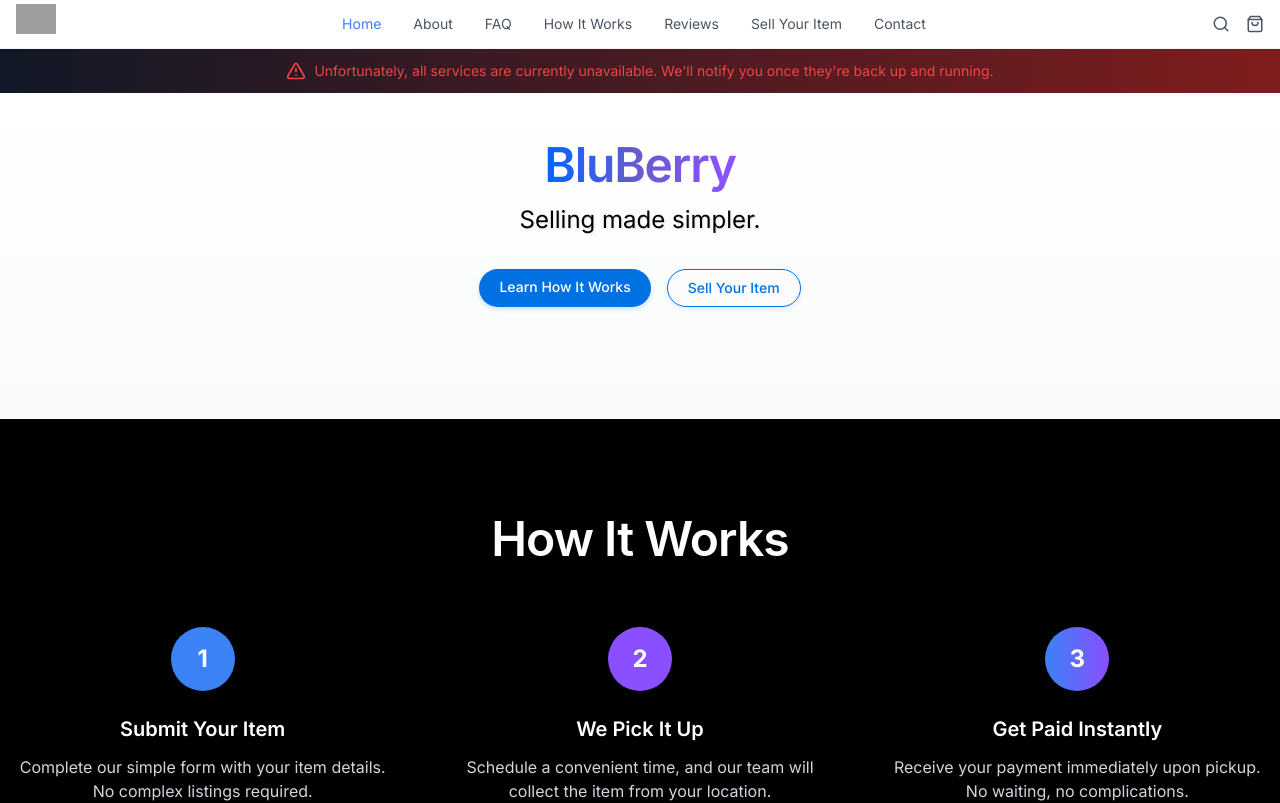
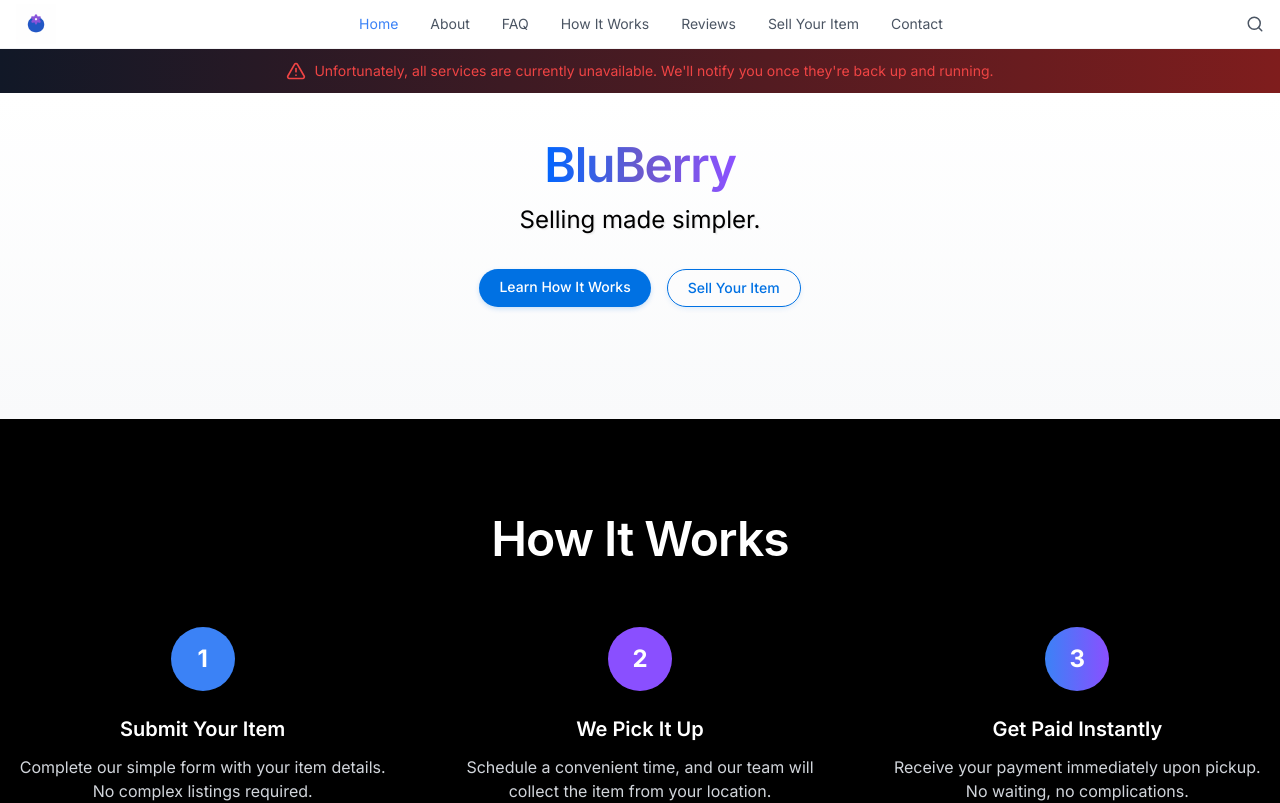
Before and after one commit to alecBgold23/my-website, a Next.js app: page / in a window 1280 px wide. Shown: the top 803 px of the page. Built offline with nearby package versions, Linux system fonts and the light colour scheme; grey boxes are pictures that could not be loaded; a web font is replaced by a local one.

Commit message:
remove shopping bag icon from navbar for cleaner design
Co-authored-by: null <209851718+alecBgold23@users.noreply.github.com>

```diff
--- a/components/navbar.tsx
+++ b/components/navbar.tsx
@@ -3,7 +3,7 @@
 import Link from "next/link"
 import Image from "next/image"
 import { usePathname } from "next/navigation"
-import { Menu, X, Search, ShoppingBag } from "lucide-react"
+import { Menu, X, Search } from "lucide-react"
 import { useState } from "react"
 import SearchModal from "./search"
 
@@ -62,7 +62,7 @@ export default function Navbar() {
               ))}
             </div>
 
-            <div className="flex items-center space-x-4">
+            <div className="flex items-center">
               <button
                 className="text-gray-600 hover:text-[#3B82F6] transition-all duration-300 hover:scale-110"
                 aria-label="Search"
@@ -70,16 +70,10 @@ export default function Navbar() {
               >
                 <Search size={18} />
               </button>
-              <button
-                className="text-gray-600 hover:text-[#3B82F6] transition-all duration-300 hover:scale-110"
-                aria-label="Cart"
-              >
-                <ShoppingBag size={18} />
-              </button>
 
               {/* Mobile menu button */}
               <button
-                className="md:hidden text-gray-600 transition-all duration-300 hover:text-[#3B82F6] hover:scale-110"
+                className="md:hidden ml-4 text-gray-600 transition-all duration-300 hover:text-[#3B82F6] hover:scale-110"
                 onClick={toggleMenu}
                 aria-label={isMenuOpen ? "Close menu" : "Open menu"}
               >
```
Also changed, not shown: public/images/blueberry-logo.png (added), 1 other file (tests, documents, lock files or other folders).
